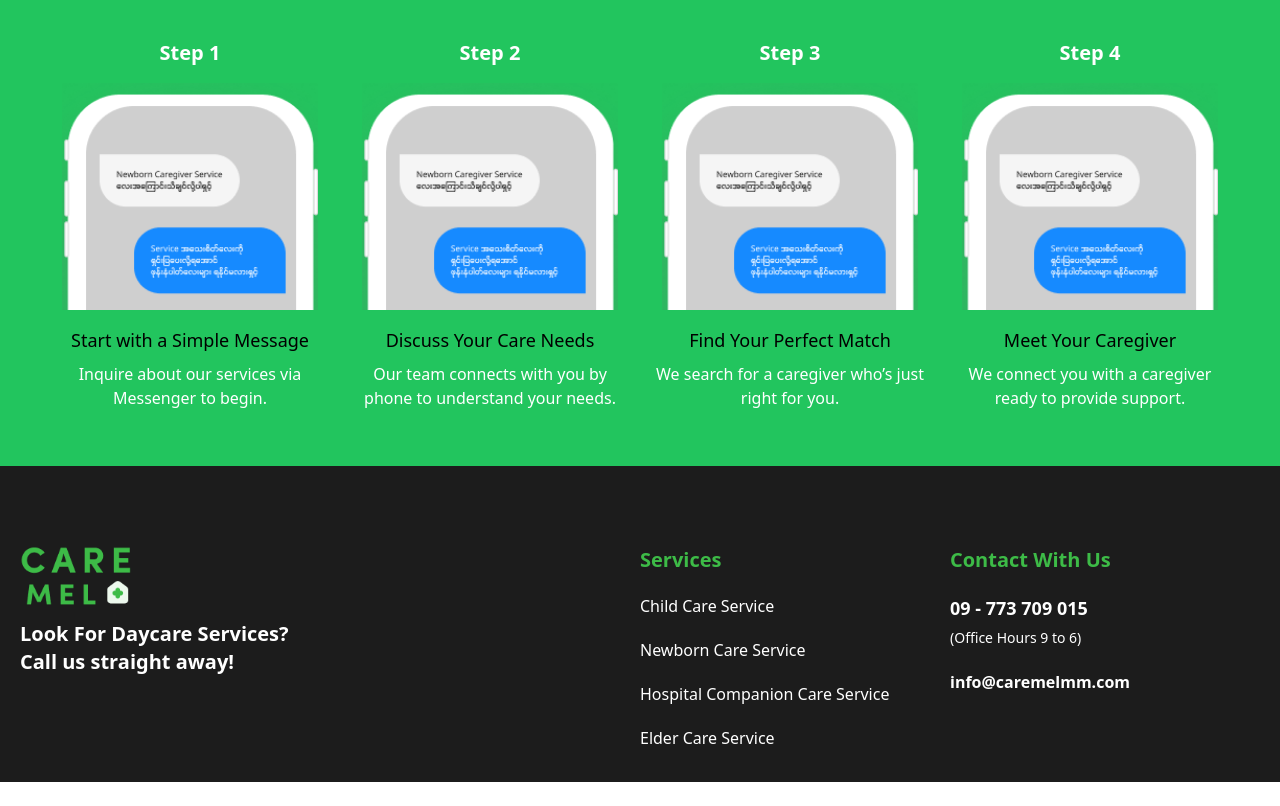
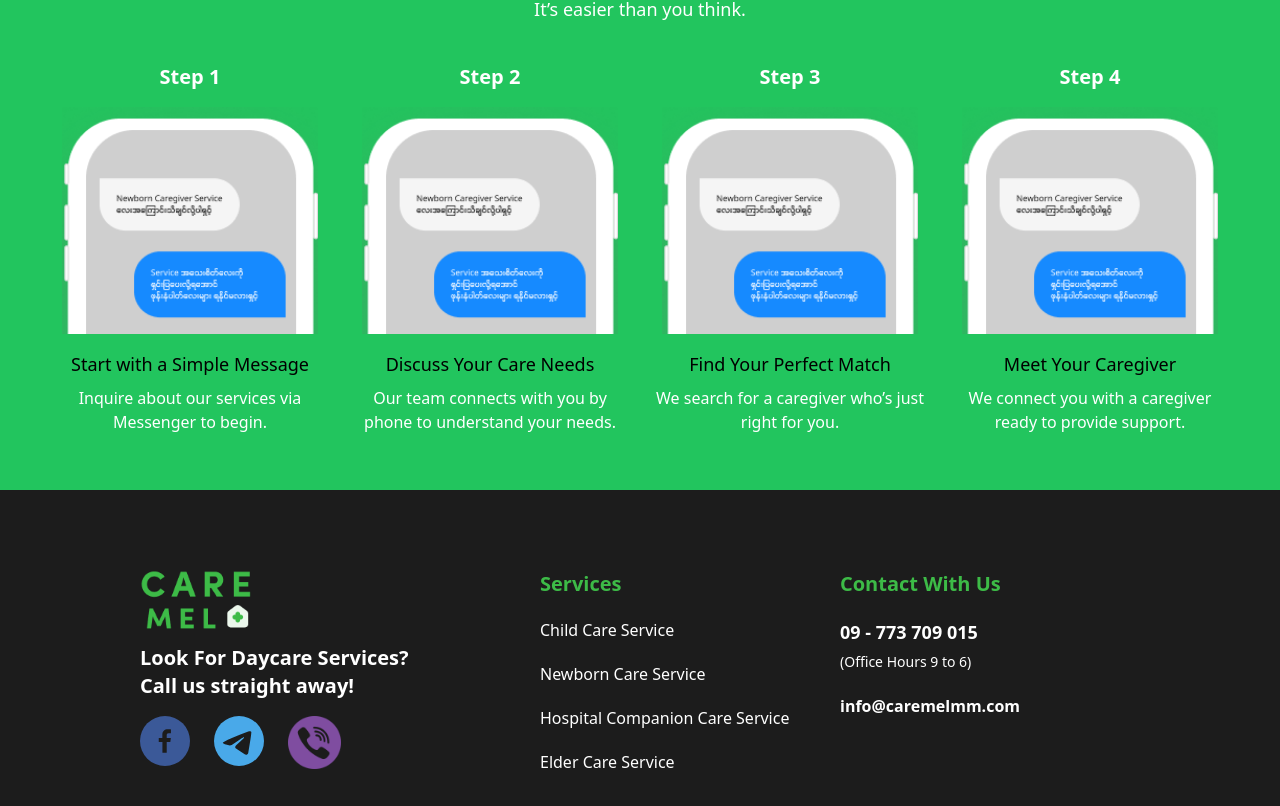
Before and after one commit to Care-Mel/care-mel-frontend, a React (Vite) app: page /contact in a window 1280 px wide. Shown: the part 1463-2269 px from the top of the page. Before the commit the page ends 2245 px from the top, so only its background shows below. Built offline with nearby package versions, Linux system fonts and the light colour scheme.

Commit message:
feat: add viber icon

```diff
--- a/package.json
+++ b/package.json
@@ -20,7 +20,8 @@
     "react-icons": "^5.3.0",
     "react-intersection-observer": "^9.13.1",
     "react-loading-skeleton": "^3.5.0",
-    "react-router-dom": "^6.26.2"
+    "react-router-dom": "^6.26.2",
+    "react-social-icons": "^6.18.0"
   },
   "devDependencies": {
     "@eslint/js": "^9.11.1",
--- a/src/components/About/TeamSection.jsx
+++ b/src/components/About/TeamSection.jsx
@@ -3,7 +3,7 @@ import teamsection from "./../../assets/image/about/about.png";
 
 const TeamSection = () => {
   return (
-    <div className="h-[90vh] lg:w-[1200px] px-5 md:px-10  mx-auto flex flex-col md:flex-row justify-center items-center">
+    <div className="h-[90vh] lg:w-[1000px] px-5 md:px-10 lg:px-0 mx-auto flex flex-col md:flex-row justify-center items-center">
       <div className="md:w-1/2 mb-4 md:mb-0">
         <h2 className="header-text font-bold">About Care Mel</h2>
         <p className="mt-5 lg:mt-10 body-text">
--- a/src/components/Contact/ContactSection.jsx
+++ b/src/components/Contact/ContactSection.jsx
@@ -2,7 +2,7 @@
 
 const ContactSection = () => {
   return (
-    <div className="pt-[64px] lg:w-[1100px] mx-auto flex flex-col md:flex-row justify-center items-center space-y-4 md:space-y-0 md:space-x-10 px-5 sm:px-20 md:px-6">
+    <div className="pt-[64px] lg:w-[1000px] mx-auto flex flex-col md:flex-row justify-center items-center space-y-4 md:space-y-0 md:space-x-10 px-5 sm:px-20 md:px-6">
       {/* Hotline Contact Card */}
       <div className="bg-primary text-center px-6 text-white rounded-lg py-10 md:py-30 flex md:h-[350px] flex-col justify-between shadow-md w-full md:w-1/2">
         <div>
--- a/src/components/Footer.jsx
+++ b/src/components/Footer.jsx
@@ -1,29 +1,30 @@
 // import React from 'react';
+import { SocialIcon } from "react-social-icons";
 import logo from "./../assets/image/logo.png";
+import viber from "./../assets/image/about/viber.png";
 
 const Footer = ({ classData }) => {
   return (
-    <footer className={`${classData} text-white pt-20 pb-8 px-5`}>
-      <div className="mx-auto flex flex-col lg:flex-row">
-        <div className="flex flex-col w-full w-1/3">
+    <footer
+      className={`${classData} text-white pt-20 pb-8 px-5 md:px-10 lg:px-0 `}
+    >
+      <div className="mx-auto flex flex-col lg:flex-row lg:w-[1000px]">
+        <div className="flex flex-col w-full lg:w-2/5">
           <img src={logo} alt="Logo" className="w-28" />
           <p className="mt-2 font-bold text-xl">
             Look For Daycare Services? <br />
             Call us straight away!
           </p>
-          <div className="mt-4 flex space-x-4">
-            <a href="#" className="text-primary hover:text-green-300">
-              <i className="fab fa-facebook-f"></i>{" "}
-              {/* Make sure FontAwesome is included */}
-            </a>
-            <a href="#" className="text-primary hover:text-green-300">
-              <i className="fab fa-linkedin-in"></i>{" "}
-              {/* Make sure FontAwesome is included */}
+          <div className="mt-4 flex space-x-6">
+            <SocialIcon network="facebook" />
+            <SocialIcon network="telegram" />
+            <a href="https://www.viber.com/en/" target="_blank">
+              <img src={viber} alt="Viber" className="w-[53px]" />
             </a>
           </div>
         </div>
 
-        <div className="flex w-full w-2/3 flex-col md:flex-row mt-10 lg:mt-0">
+        <div className="flex w-full lg:w-3/5  flex-col md:flex-row mt-10 lg:mt-0">
           <div className="flex flex-col w-full md:w-1/2">
             <h2 className="text-xl font-semibold text-primary">Services</h2>
             <ul className="mt-2 space-y-5 mt-5">
--- a/src/components/Home/AboutUs.jsx
+++ b/src/components/Home/AboutUs.jsx
@@ -1,6 +1,6 @@
 import { useState } from "react";
 import { motion } from "framer-motion";
-import Skeleton from "react-loading-skeleton"; // Import the skeleton loader
+// import Skeleton from "react-loading-skeleton"; // Import the skeleton loader
 import elder from "./../../assets/image/home/eld.jpg";
 import infant from "./../../assets/image/home/newborn.png";
 import hospital from "./../../assets/image/home/hospitalcare.png";
@@ -101,7 +101,7 @@ const AboutUs = ({ classData }) => {
 
           <motion.div
             key={selectedService}
-            className="flex sm:h-[300px] flex-col justify-between py-10 lg:py-5 w-1/2"
+            className="flex sm:h-[300px] flex-col justify-between py-10 lg:py-5 w-full md:w-1/2"
           >
             <div>
               <h3 className="font-bold text-xl lg:text-3xl mb-3">
--- a/src/components/Home/Accordian.jsx
+++ b/src/components/Home/Accordian.jsx
@@ -3,6 +3,7 @@ import { FaPlus, FaMinus } from "react-icons/fa";
 
 const Accordion = () => {
   const [openIndex, setOpenIndex] = useState(null);
+  const [show, setShow] = useState(false);
 
   const data = [
     {
@@ -44,7 +45,7 @@ const Accordion = () => {
 
   return (
     <div className="container p-5 md:py-[64px] mb-20 lg:w-[1000px] mx-auto">
-      <h2 className="header-text mt-10 font-bold mb-4 text-center">
+      <h2 className="header-text mt-10 font-bold mb-10 text-center">
         Your Questions Answered
       </h2>
 
--- a/src/components/Home/CaregiverSection.jsx
+++ b/src/components/Home/CaregiverSection.jsx
@@ -7,10 +7,10 @@ const CaregiverSection = () => {
       className="py-6"
       style={{
         background:
-          "linear-gradient(90deg, rgba(255,255,255,1) 0%, rgba(34,210,76,1) 25%, rgba(69,210,42,1) 100%)",
+          "linear-gradient(90deg, rgba(255,255,255,1) 0%, #319639 25%, #1E5C23 100%)",
       }}
     >
-      <div className="lg:w-[1000px] mx-auto flex flex-col md:flex-row items-center justify-between p-6 text-white">
+      <div className="lg:w-[1000px] mx-auto flex flex-col md:flex-row items-center justify-between p-6 lg:p-0 text-white">
         <div className="md:w-1/2 mt-6 md:mt-0">
           <img
             src={caregiverImage} // Replace with your image URL
@@ -28,9 +28,12 @@ const CaregiverSection = () => {
               to your family's needs. We're here to help you every step of the
               way!
             </p>
-            <button className="mt-4 px-6 py-2 hover:bg-green-500 hover:text-white font-bold border border-white rounded-xl bg-white text-green-600 transition duration-300">
+            <a
+              href="https://m.me/197568866770556?source=qr_link_share"
+              className="mt-4 px-6 py-2 hover:bg-green-500 hover:text-white font-bold border border-white rounded-xl bg-white text-green-600 transition duration-300"
+            >
               Find Your Caregiver
-            </button>
+            </a>
           </div>
         </div>
       </div>
--- a/src/components/Home/HeroBanner.jsx
+++ b/src/components/Home/HeroBanner.jsx
@@ -1,6 +1,6 @@
 import { motion } from "framer-motion";
 import herobanner from "./../../assets/image/home/banner.jpg";
-import { GradualSpacing } from "../animaition/GradualSpacing";
+// import { GradualSpacing } from "../animaition/GradualSpacing";
 
 const HeroBanner = () => {
   return (
@@ -33,9 +33,13 @@ const HeroBanner = () => {
             >
               Call us straight away!
             </motion.p>
-            <button className="mt-10 bg-primary text-[20px] font-semibold text-white py-5 px-10 rounded-xl hover:bg-green-600 transition duration-200">
+            <a
+              href="https://m.me/197568866770556?source=qr_link_share"
+              target="_blank"
+              className="inline-block mt-10 bg-primary text-[20px] font-semibold text-white py-5 px-10 rounded-xl hover:bg-green-600 transition duration-200"
+            >
               Book a caregiving service
-            </button>
+            </a>
           </div>
         </motion.div>
       </div>
--- a/src/components/Home/Mission.jsx
+++ b/src/components/Home/Mission.jsx
@@ -1,4 +1,5 @@
 // import React from 'react';
+import { Link } from "react-router-dom";
 import missionImage from "./../../assets/image/home/mission.jpg"; // Update with the actual image path
 // import Collaborate from "./Collaborate";
 const Mission = () => {
@@ -30,9 +31,12 @@ const Mission = () => {
             each family’s unique needs, giving you peace of mind every step of
             the way.
           </p>
-          <button className="text-lg md:mt-0 mt-4 md:w-[300px] inline-block border border-primary text-primary hover:bg-primary hover:text-white font-bold rounded-xl py-2 px-4 transition duration-300">
-            Meet Our Care Team
-          </button>
+          <Link
+            to="/about"
+            className="text-lg md:mt-0 mt-4 md:w-[300px] inline-block border border-primary text-primary hover:bg-primary hover:text-white font-bold rounded-xl py-2 px-4 transition duration-300"
+          >
+            About Care Mel
+          </Link>
         </div>
       </div>
     </div>
--- a/src/components/Home/testmonial/Testmonial.jsx
+++ b/src/components/Home/testmonial/Testmonial.jsx
@@ -36,7 +36,7 @@ const Testmonial = () => {
   const { quote, description, name, service } = testimonials[currentIndex];
 
   return (
-    <div className="mx-auto p-5 md:py-[64px] lg:w-[1000px] ">
+    <div className="mx-auto px-5 md:px-10 lg:px-0 py-[64px] lg:w-[1000px] ">
       <div className="flex flex-col md:flex-row justify-between items-center">
         <div className="md:w-1/3">
           <h2 className="header-text font-bold mb-4">
```
Also changed, not shown: src/components/About/GoalsAndAspirations .jsx (+8 -4 lines), src/assets/image/about/viber.png (added), 1 other file (tests, documents, lock files or other folders).
